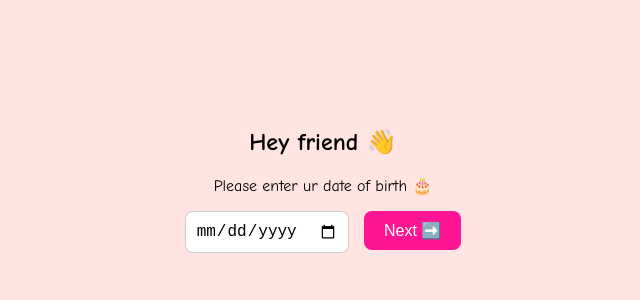
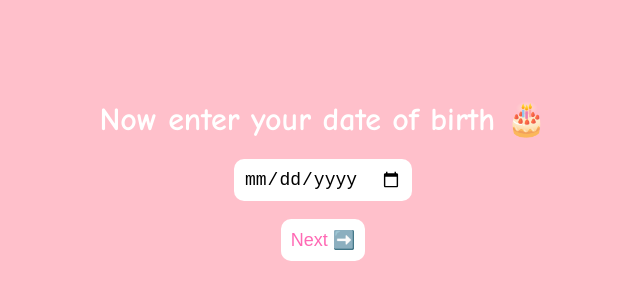
Before and after one commit to zoomer09/yohoho, a plain HTML site: page dob.html in a window 1280 px wide. Shown: the whole page, without its empty margins (317-957 px from the left). Drawn offline with Linux system fonts and the light colour scheme.

Commit message:
Update dob.html

```diff
--- a/dob.html
+++ b/dob.html
@@ -2,25 +2,39 @@
 <html lang="en">
 <head>
 <meta charset="UTF-8">
+<meta name="viewport" content="width=device-width, initial-scale=1.0">
 <title>Date of Birth</title>
 <style>
-    body { background:#ffe4e1; font-family:'Comic Sans MS',sans-serif; text-align:center; margin-top:10%; }
-    input { padding:10px; font-size:16px; border-radius:8px; border:1px solid #ccc; }
-    button { padding:10px 20px; border:none; border-radius:8px; background:#ff1493; color:white; font-size:16px; cursor:pointer; margin-left:10px; }
+body {
+  background-color: pink;
+  font-family: "Comic Sans MS", cursive;
+  color: white;
+  text-align: center;
+  margin-top: 100px;
+}
+input, button {
+  padding: 10px;
+  border-radius: 10px;
+  border: none;
+  font-size: 18px;
+}
+button {
+  background-color: white;
+  color: hotpink;
+  cursor: pointer;
+}
 </style>
 </head>
 <body>
-  <h2>Hey <span id="displayName"></span> 👋</h2>
-  <p>Please enter ur date of birth 🎂</p>
-  <input type="date" id="dobBox" />
+  <h1>Now enter your date of birth 🎂</h1>
+  <input type="date" id="dob"><br><br>
   <button onclick="nextPage()">Next ➡️</button>
 
 <script>
-    document.getElementById('displayName').innerText = localStorage.getItem('username') || 'friend';
-    function nextPage() {
-      const dob = document.getElementById('dobBox').value;
-      localStorage.setItem('dob', dob);
-      window.location.href = 'birthday.html';
+function nextPage(){
+  localStorage.setItem("dob", document.getElementById("dob").value);
+  localStorage.setItem("playMusic", "true");
+  window.location.href = "birthday.html";
 }
 </script>
 </body>
```
Lines whose indentation alone changed are shown as unchanged.
